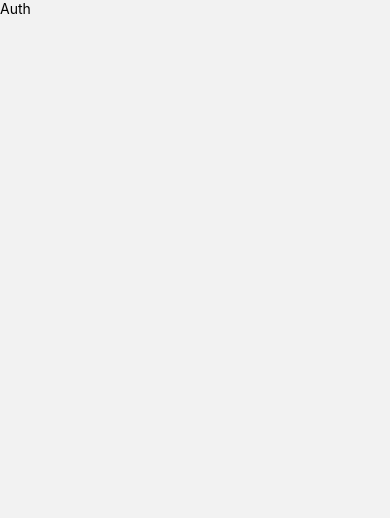
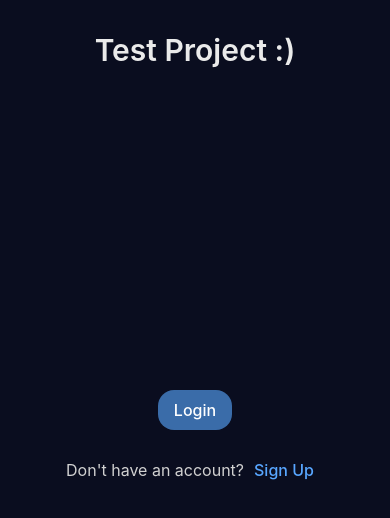
Before and after one commit to milosdelibasic/testProject, a React Native app: screen / in a window 390 px wide. Shown: the top 518 px of the page. Built offline with nearby package versions, Linux system fonts and the light colour scheme.

Commit message:
basic Auth screen

```diff
--- a/src/screens/AuthScreen.tsx
+++ b/src/screens/AuthScreen.tsx
@@ -1,11 +1,70 @@
-import { Text, View } from 'react-native';
+import { StyleSheet, Text, View } from 'react-native';
+
+import { SafeAreaView } from 'react-native-safe-area-context';
+import { useNavigation } from '@react-navigation/native';
+import { NativeStackNavigationProp } from '@react-navigation/native-stack';
+
+import Button from '../components/Button';
+
+import { colors } from '../utils/colors';
+import { RootStackParamList, screens } from '../utils/screens';
 
 const AuthScreen: React.FC = () => {
+  const navigation =
+    useNavigation<NativeStackNavigationProp<RootStackParamList>>();
+
+  const navigateToLoginScreen = () => {
+    navigation.navigate(screens.loginScreen);
+  };
+
+  const navigateToRegisterScreen = () => {
+    navigation.navigate(screens.registerScreen);
+  };
+
   return (
-    <View>
-      <Text>Auth</Text>
-    </View>
+    <SafeAreaView style={styles.container}>
+      <Text style={styles.title}>Test Project :)</Text>
+      <View style={styles.middle}>
+        <Button label="Login" style="primary" onPress={navigateToLoginScreen} />
+        <View style={styles.row}>
+          <Text style={styles.text}>Don't have an account?</Text>
+          <Button
+            label="Sign Up"
+            style="tertiary"
+            onPress={navigateToRegisterScreen}
+          />
+        </View>
+      </View>
+    </SafeAreaView>
   );
 };
 
+const styles = StyleSheet.create({
+  container: {
+    flex: 1,
+    backgroundColor: colors.primaryBackground,
+    alignItems: 'center',
+    paddingVertical: 32
+  },
+  middle: {
+    alignItems: 'center',
+    justifyContent: 'center',
+    flex: 1,
+    gap: 20
+  },
+  title: {
+    color: colors.primaryText,
+    fontSize: 30,
+    fontWeight: 600
+  },
+  row: {
+    flexDirection: 'row',
+    alignItems: 'center'
+  },
+  text: {
+    color: colors.textOnDark,
+    fontSize: 16
+  }
+});
+
 export default AuthScreen;
```
